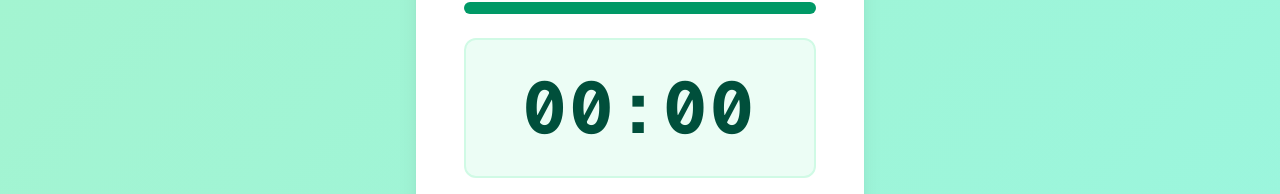
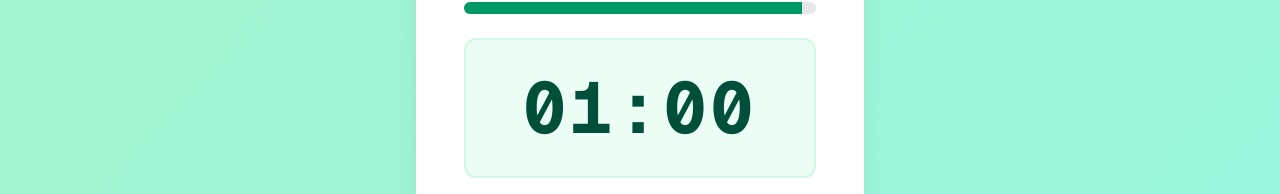
Before and after one commit to nylzy/pomodoro-timer, a Next.js app: page / in a window 1280 px wide. Shown: the part 211-405 px from the top of the page. Built offline with nearby package versions, Linux system fonts and the light colour scheme.

Commit message:
Changed default time back to 25 minutes

```diff
--- a/app/page.tsx
+++ b/app/page.tsx
@@ -4,7 +4,7 @@ import { useState, useEffect } from "react";
 import { Analytics } from "@vercel/analytics/next"
 
 export default function Home() {
-  const [minutes, setMinutes] = useState(0);
+  const [minutes, setMinutes] = useState(1);
   const [seconds, setSeconds] = useState(0);
   const [isRunning, setIsRunning] = useState(false);
   const [mode, setMode] = useState<"work" | "break">("work");
```
